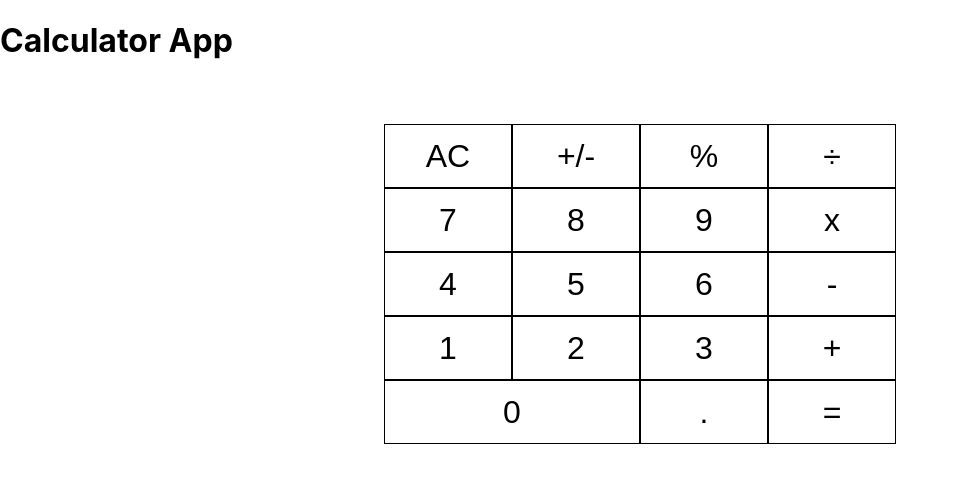
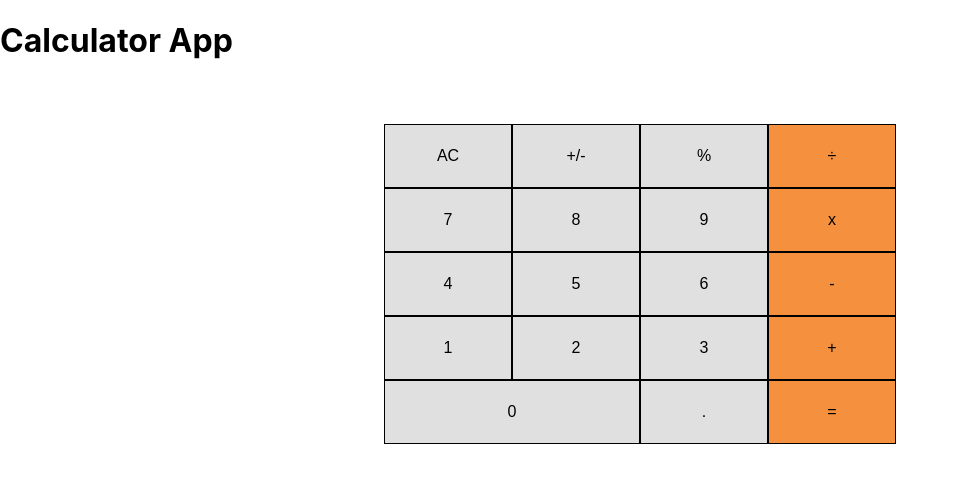
Before and after one commit to dvcorreia1984/math-magicians, a React (Create React App) app: page / in a window 1280 px wide. Shown: the top 482 px of the page, without its empty margins (0-958 px from the left). Built offline with nearby package versions, Linux system fonts and the light colour scheme.

Commit message:
Updated Calculator.css file

```diff
--- a/src/components/Calculator.css
+++ b/src/components/Calculator.css
@@ -4,9 +4,10 @@ button {
   align-items: center;
   width: 10vw;
   height: 5vw;
-  font-size: 2rem;
+  font-size: 1rem;
   border: 1px solid #000;
-  background-color: #fff;
+  background-color: #e0e0e0;
+  padding: 15px 30px;
   cursor: pointer;
   outline: none;
   transition: all 0.3s ease-in-out;
@@ -38,3 +39,7 @@ div#display {
 #zero {
   width: 20vw;
 }
+
+#orange {
+  background-color: #f5913e;
+}
--- a/src/components/calculator.js
+++ b/src/components/calculator.js
@@ -7,30 +7,30 @@ const Calculator = () => (
       <button type="button">AC</button>
       <button type="button">+/-</button>
       <button type="button">%</button>
-      <button type="button">÷</button>
+      <button id="orange" type="button">÷</button>
     </div>
     <div id="row">
       <button type="button">7</button>
       <button type="button">8</button>
       <button type="button">9</button>
-      <button type="button">x</button>
+      <button id="orange" type="button">x</button>
     </div>
     <div id="row">
       <button type="button">4</button>
       <button type="button">5</button>
       <button type="button">6</button>
-      <button type="button">-</button>
+      <button id="orange" type="button">-</button>
     </div>
     <div id="row">
       <button type="button">1</button>
       <button type="button">2</button>
       <button type="button">3</button>
-      <button type="button">+</button>
+      <button id="orange" type="button">+</button>
     </div>
     <div id="row">
       <button id="zero" type="button">0</button>
       <button type="button">.</button>
-      <button type="button">=</button>
+      <button id="orange" type="button">=</button>
     </div>
   </div>
 );
```
